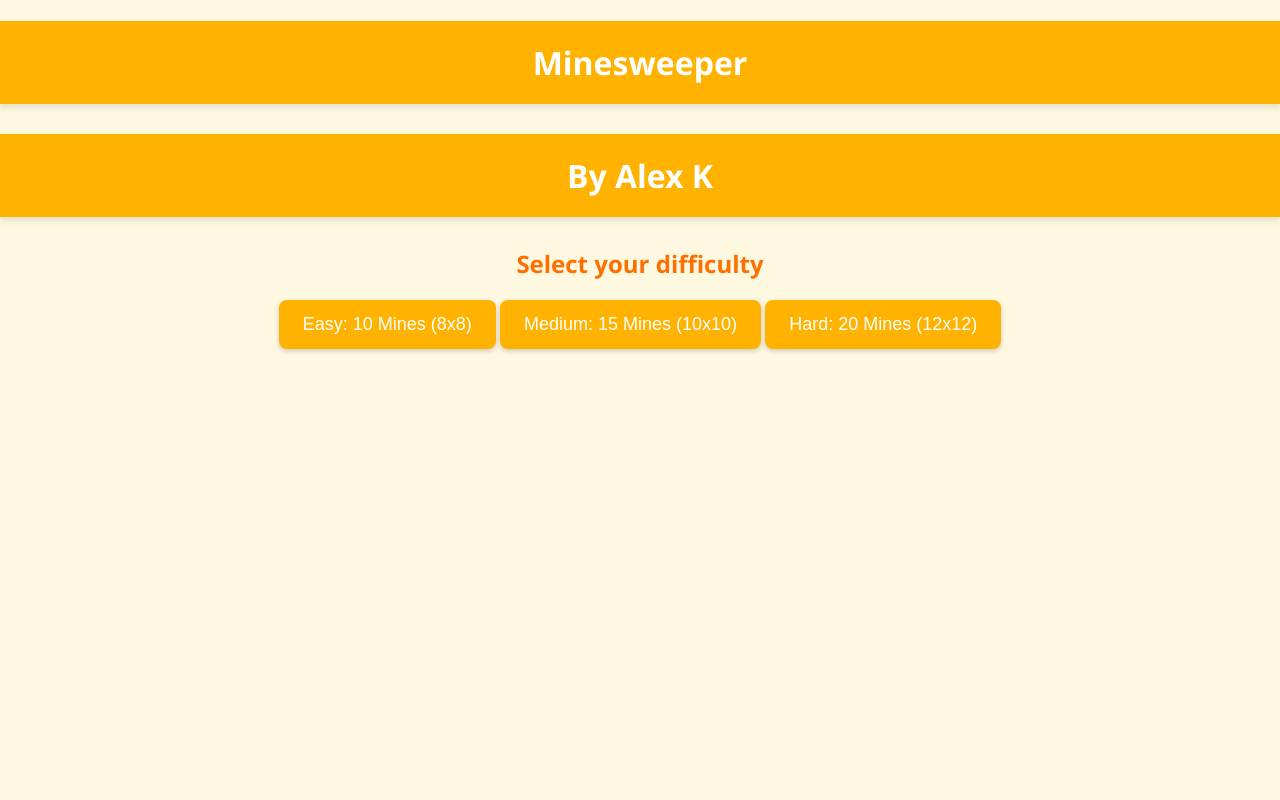
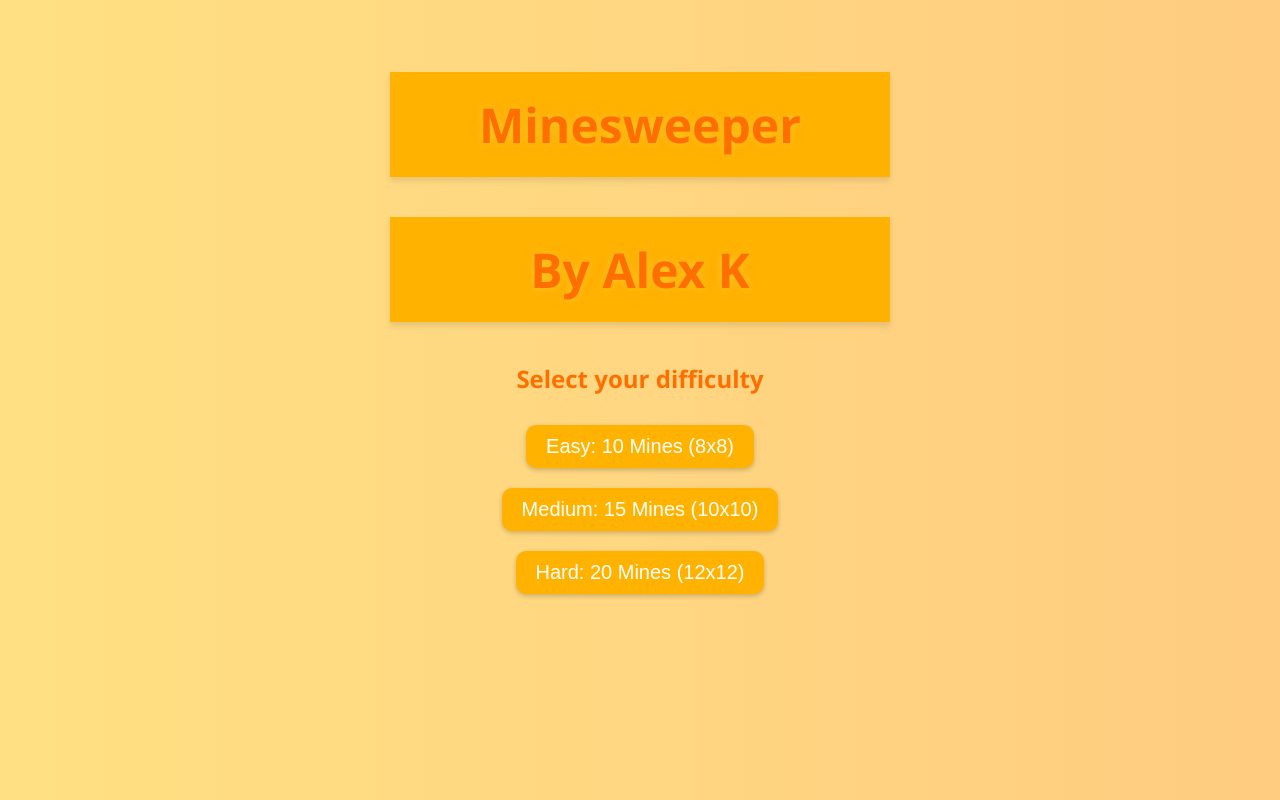
Before and after one commit to CrashTestAlex/alexsgameswin, a plain HTML site: page minesweeper.html in a window 1280 px wide. Drawn offline with Linux system fonts and the light colour scheme.

Commit message:
Update minesweeper.html

```diff
--- a/minesweeper.html
+++ b/minesweeper.html
@@ -5,6 +5,7 @@
   <meta name="viewport" content="width=device-width, initial-scale=1.0" />
   <title>Minesweeper</title>
   <link rel="stylesheet" href="styles.css" />
+  <link rel="stylesheet" href="minesweeper.css" />
 </head>
 <body>
   <div class="game-wrapper">
```
